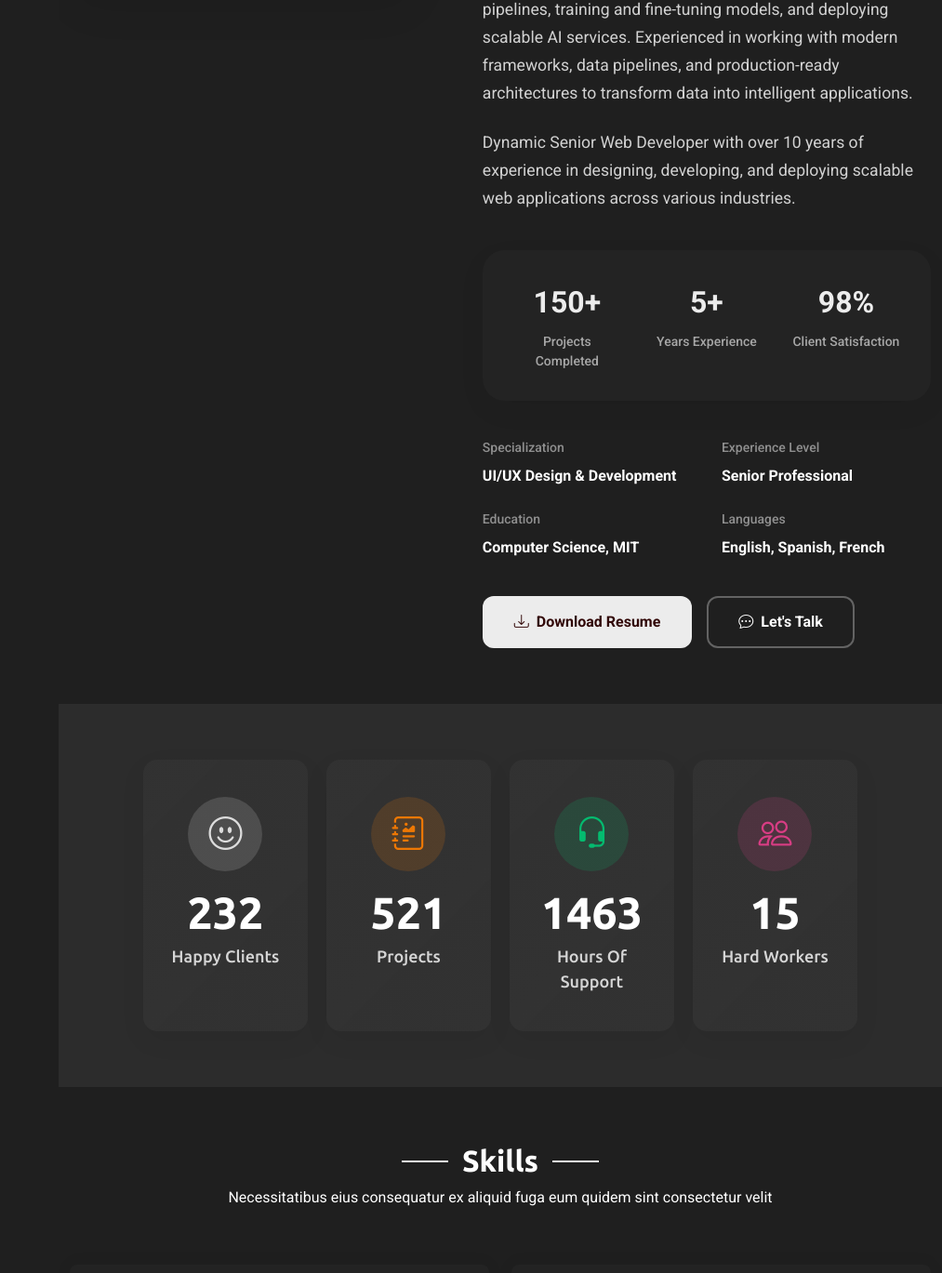
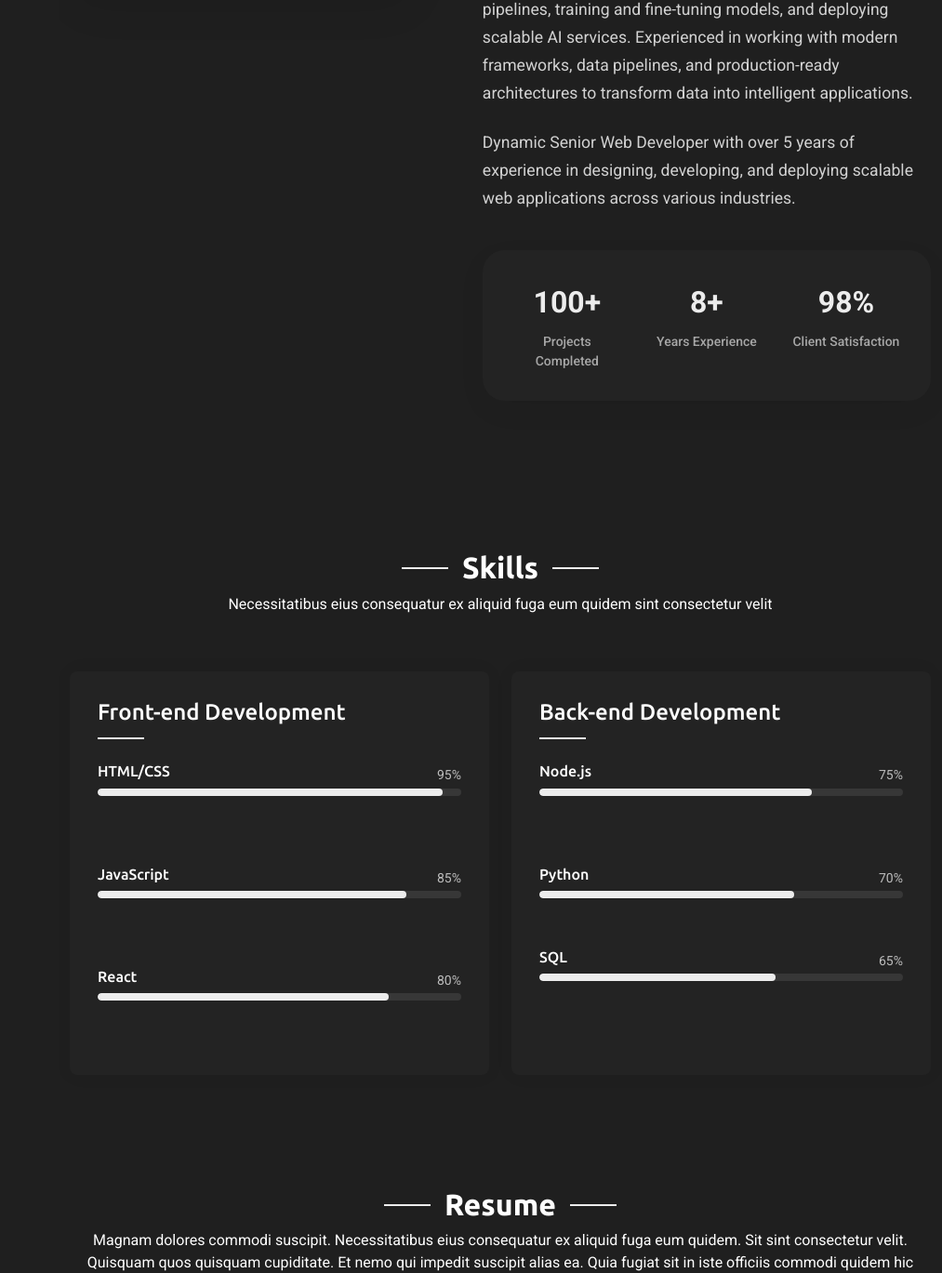
Before and after one commit to bizweb1984/my-portfolio, a plain HTML site: page index.html in a window 1280 px wide. Shown: the part 1251-2620 px from the top of the page at 93% size, without its empty margins (267-1280 px from the left). Drawn offline with nearby package versions, Linux system fonts and the light colour scheme.

Commit message:
Update index html and some part

```diff
--- a/index.html
+++ b/index.html
@@ -182,16 +182,16 @@
               <div class="description">
                 <p>AI Engineer with expertise in machine learning, deep learning, and AI system development. Skilled in building end-to-end AI pipelines, training and fine-tuning models, and deploying scalable AI services. Experienced in working with modern frameworks, data pipelines, and production-ready architectures to transform data into intelligent applications.</p>
 
-                <p>Dynamic Senior Web Developer with over 10 years of experience in designing, developing, and deploying scalable web applications across various industries.</p>
+                <p>Dynamic Senior Web Developer with over 5 years of experience in designing, developing, and deploying scalable web applications across various industries.</p>
               </div>
 
               <div class="stats-grid">
                 <div class="stat-item">
-                  <div class="stat-number">150+</div>
+                  <div class="stat-number">100+</div>
                   <div class="stat-label">Projects Completed</div>
                 </div>
                 <div class="stat-item">
-                  <div class="stat-number">5+</div>
+                  <div class="stat-number">8+</div>
                   <div class="stat-label">Years Experience</div>
                 </div>
                 <div class="stat-item">
@@ -200,7 +200,7 @@
                 </div>
               </div>
 
-              <div class="details-grid">
+              <!-- <div class="details-grid">
                 <div class="detail-row">
                   <div class="detail-item">
                     <span class="detail-label">Specialization</span>
@@ -232,7 +232,7 @@
                   <i class="bi bi-chat-dots"></i>
                   Let's Talk
                 </a>
-              </div>
+              </div> -->
             </div>
           </div>
         </div>
@@ -242,7 +242,7 @@
     </section><!-- /About Section -->
 
     <!-- Stats Section -->
-    <section id="stats" class="stats section light-background">
+    <section id="stats" class="stats section light-background" style="display: none;">
 
       <div class="container" data-aos="fade-up" data-aos-delay="100">
 
```
